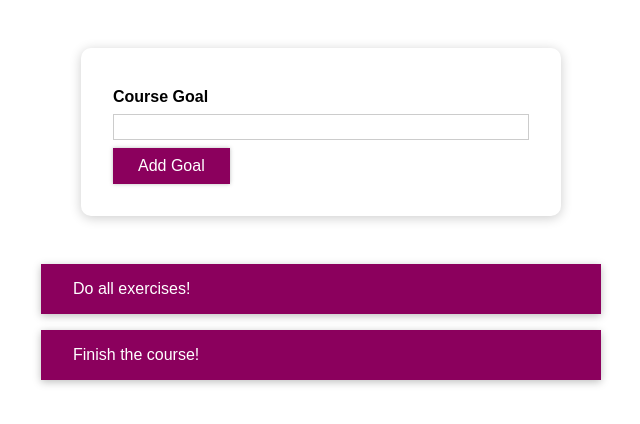
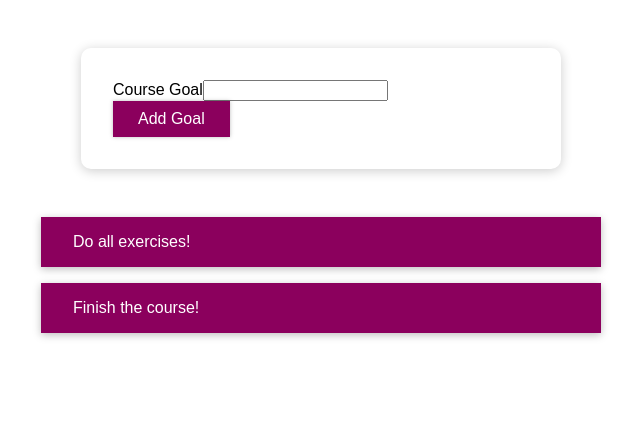
Before and after one commit to amishasubedi/Course-Goal, a React (Create React App) app: page / in a window 1280 px wide. Shown: the top 424 px of the page, without its empty margins (319-959 px from the left). Built offline with nearby package versions, Linux system fonts and the light colour scheme.

Commit message:
dynamic styles

```diff
--- a/src/components/CourseGoals/CourseInput/CourseInput.js
+++ b/src/components/CourseGoals/CourseInput/CourseInput.js
@@ -1,32 +1,32 @@
 import React, { useState } from "react";
-import styled from "styled-components";
+//import styled from "styled-components";
 
 import Button from "../../UI/Button/Button";
-import "./CourseInput.css";
+import styles from "./CourseInput.module.css";
 
-const FormControl = styled.div`
-  margin: 0.5rem 0;
-  & label {
-    font-weight: bold;
-    display: block;
-    margin-bottom: 0.5rem;
-    color: ${(props) => (props.invalid ? "red" : "black")};
-  }
-  & input {
-    display: block;
-    width: 100%;
-    border: 1px solid ${(props) => (props.invalid ? "red" : "#ccc")};
-    background: ${(props) => (props.invalid ? "#ffd7d7" : "transparent")};
-    font: inherit;
-    line-height: 1.5rem;
-    padding: 0 0.25rem;
-  }
-  & input:focus {
-    outline: none;
-    background: #fad0ec;
-    border-color: #8b005d;
-  }
-`;
+// const FormControl = styled.div`
+//   margin: 0.5rem 0;
+//   & label {
+//     font-weight: bold;
+//     display: block;
+//     margin-bottom: 0.5rem;
+//     color: ${(props) => (props.invalid ? "red" : "black")};
+//   }
+//   & input {
+//     display: block;
+//     width: 100%;
+//     border: 1px solid ${(props) => (props.invalid ? "red" : "#ccc")};
+//     background: ${(props) => (props.invalid ? "#ffd7d7" : "transparent")};
+//     font: inherit;
+//     line-height: 1.5rem;
+//     padding: 0 0.25rem;
+//   }
+//   & input:focus {
+//     outline: none;
+//     background: #fad0ec;
+//     border-color: #8b005d;
+//   }
+// `;
 
 const CourseInput = (props) => {
   const [enteredValue, setEnteredValue] = useState("");
@@ -49,12 +49,23 @@ const CourseInput = (props) => {
   };
 
   // dynamic props
+  //   return (
+  //     <form onSubmit={formSubmitHandler}>
+  //       <FormControl invalid={!isValid}>
+  //         <label>Course Goal</label>
+  //         <input type="text" onChange={goalInputChangeHandler} />
+  //       </FormControl>
+  //       <Button type="submit">Add Goal</Button>
+  //     </form>
+  //   );
+  // };
+
   return (
     <form onSubmit={formSubmitHandler}>
-      <FormControl invalid={!isValid}>
+      <div className={`styles["form-control"] ${!isValid && styles.invalid}`}>
         <label>Course Goal</label>
         <input type="text" onChange={goalInputChangeHandler} />
-      </FormControl>
+      </div>
       <Button type="submit">Add Goal</Button>
     </form>
   );
```
Also changed, not shown: src/components/CourseGoals/CourseInput/CourseInput.module.css (renamed from src/components/CourseGoals/CourseInput/CourseInput.css), 1 other file (tests, documents, lock files or other folders).
